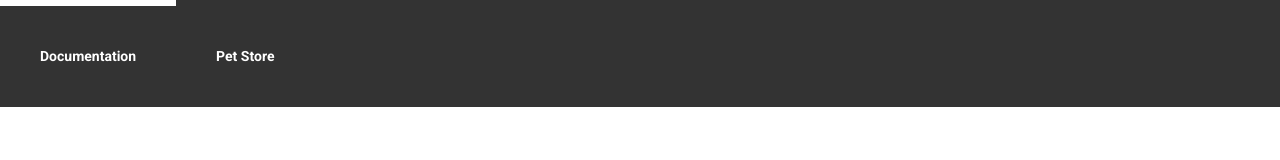
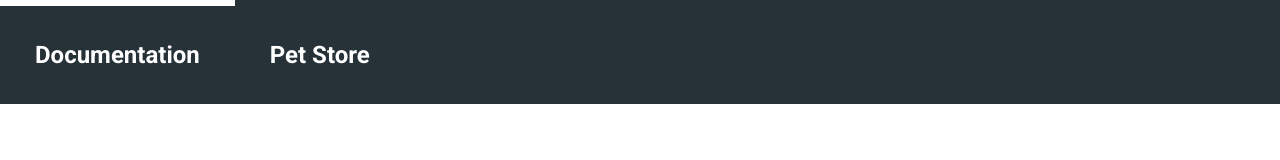
Before and after one commit to bombsimon/redoc-theme, a plain HTML site: page index.html in a window 1280 px wide. Drawn offline with nearby package versions, Linux system fonts and the light colour scheme.

Commit message:
🕺🏼 Make scrolling work, fix indentation, clean some CSS

```diff
--- a/assets/css.css
+++ b/assets/css.css
@@ -7,46 +7,54 @@ redoc {
   display: block;
 }
 
-redoc[spec-url] .redoc-wrap {
-    top: 110px !important;
+/* Header and navigation */
+header {
+  height: 110px;
 }
 
-/* Header and navigation */
+nav {
+  top: 0;
+  position: fixed;
+  width: 100%;
+  background-color: #263238;
+  z-index: 10;
+}
+
+nav a {
+  display: block;
+  padding: 35px;
+  text-decoration: none;
+  color: #fff;
+  font-weight: bold;
+  font-family: Roboto, sans-serif;
+}
+
+nav a:hover {
+  color: #ccc;
+}
+
 nav > ul {
   list-style-type: none;
   margin: 0;
   padding: 0;
   overflow: hidden;
-    background-color: #333;
-    position: fixed;
-    top: 0;
-    width: 100%;
 }
 
-nav > ul > li {
+nav li {
+  font-size: 1.5em;
   float: left;
 }
 
-nav > ul > li a {
-    display: block;
-    text-align: center;
-    padding: 40px;
-    text-decoration: none;
-    color: #fff;
-    font-weight: bold;
-    font-family: Roboto, sans-serif;
-    font-size: 14px;
-    line-height: 1.5em;
-}
-
-nav > ul > li:not(.active) {
+nav li:not(.active) {
   border-top: 6px solid transparent;
 }
 
-nav > ul > li:hover:not(.active) {
+nav li:hover:not(.active) {
   border-top: 6px solid #fff;
 }
 
-nav > ul > .active {
+nav .active {
   border-top: 6px solid #fff;
 }
+
+/* vim: set ts=2 sw=2 et: */
--- a/index.html
+++ b/index.html
@@ -18,7 +18,7 @@
       </nav>
     </header>
 
-<redoc spec-url="docs/documentation.json" scroll-y-offset="body > header > nav"></redoc>
+    <redoc spec-url="docs/documentation.json" scroll-y-offset="110"></redoc>
 
     <script src="https://cdn.jsdelivr.net/npm/redoc@next/bundles/redoc.standalone.js"></script>
     <script src="https://ajax.googleapis.com/ajax/libs/jquery/3.4.1/jquery.min.js"></script>
@@ -28,7 +28,11 @@
         $(this).click(function(e) {
           e.preventDefault();
 
-            Redoc.init(e.target.href, {showExtensions: true});
+          Redoc.init(
+            e.target.href, {
+              showExtensions: true
+            }
+          );
         })
       });
 
@@ -43,3 +47,5 @@
 
   </body>
 </html>
+
+<!-- vim: set ts=2 sw=2 et: -->
```
Lines whose indentation alone changed are shown as unchanged.
